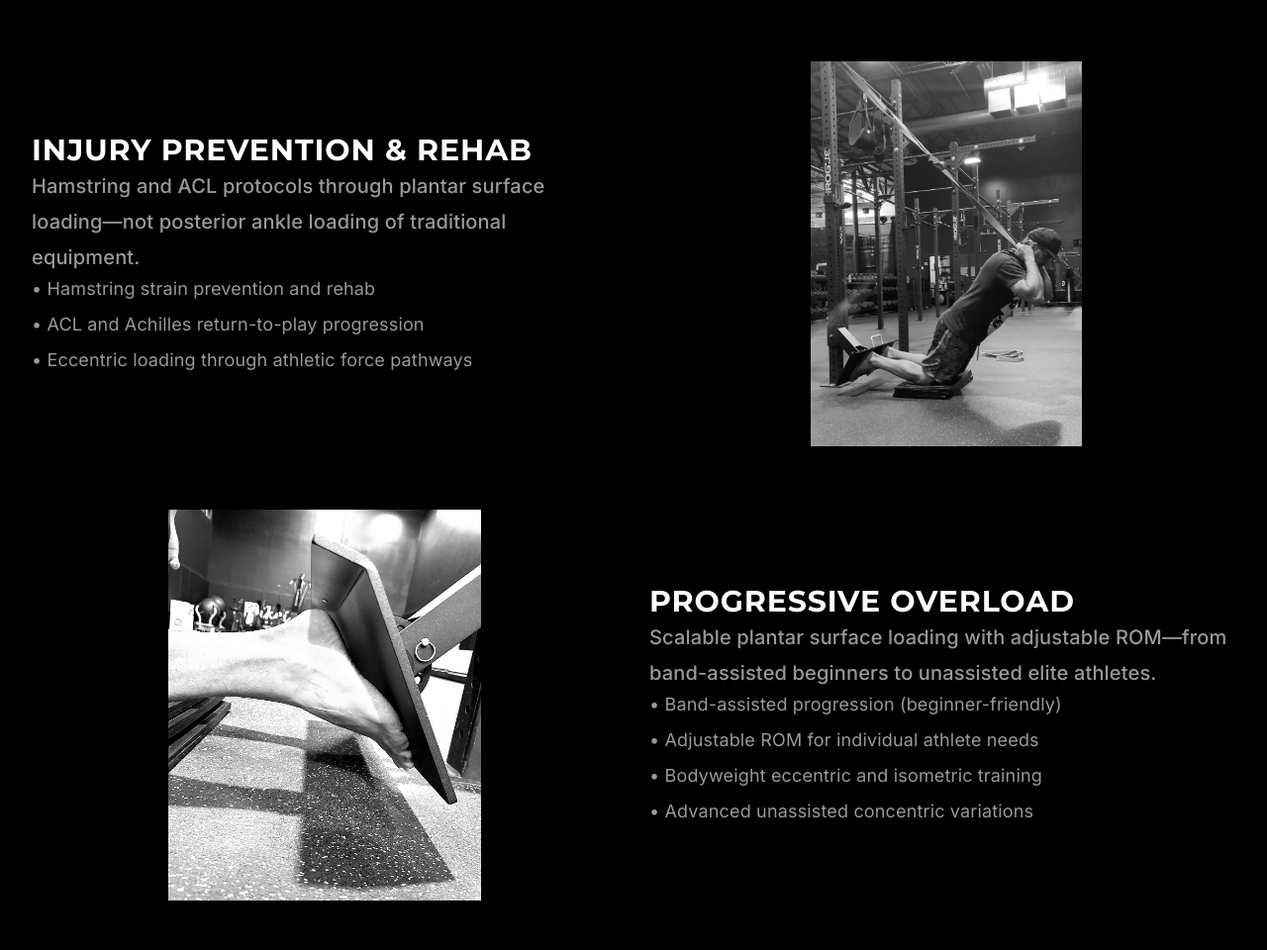
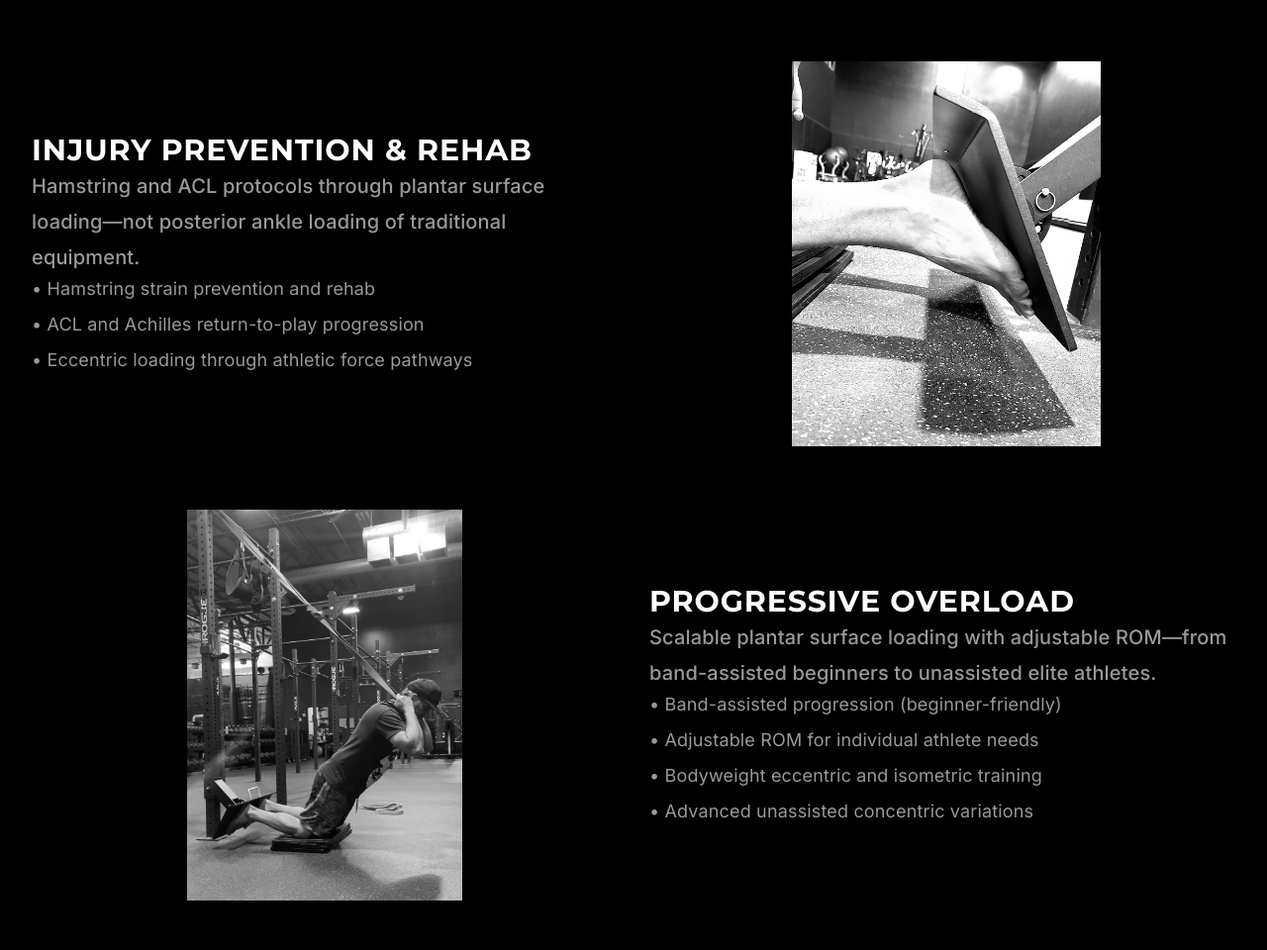
Before and after one commit to infinityspine/exiqx-website, a Next.js app: page / in a window 1280 px wide. Shown: the part 2393-3353 px from the top of the page at 99% size. Built offline with nearby package versions, Linux system fonts and the light colour scheme.

Commit message:
🕒 Auto-commit: 2026-01-08 12:32:05

```diff
--- a/components/sections/UseCases.tsx
+++ b/components/sections/UseCases.tsx
@@ -105,8 +105,8 @@ const UseCases = memo(function UseCases({
               className="relative aspect-[3/2] overflow-hidden rounded-lg bg-black lg:order-2"
             >
               <Image
-                  src="/Assisted_NordIQ.jpg"
-                  alt="Athlete performing assisted Nordic hamstring curl on ExIQx system"
+                  src="/images/training/adjustment-mechanism-detail.jpg"
+                  alt="Close-up of ExIQx footplate angle adjustment mechanism"
                 fill
                 className="object-contain grayscale"
                 quality={85}
@@ -146,8 +146,8 @@ const UseCases = memo(function UseCases({
               className="relative aspect-[3/2] overflow-hidden rounded-lg bg-black"
             >
               <Image
-                src="/images/training/adjustment-mechanism-detail.jpg"
-                alt="Close-up of ExIQx footplate angle adjustment mechanism"
+                  src="/Assisted_NordIQ.jpg"
+                  alt="Athlete performing assisted Nordic hamstring curl on ExIQx system"
                 fill
                 className="object-contain grayscale"
                 quality={85}
```
